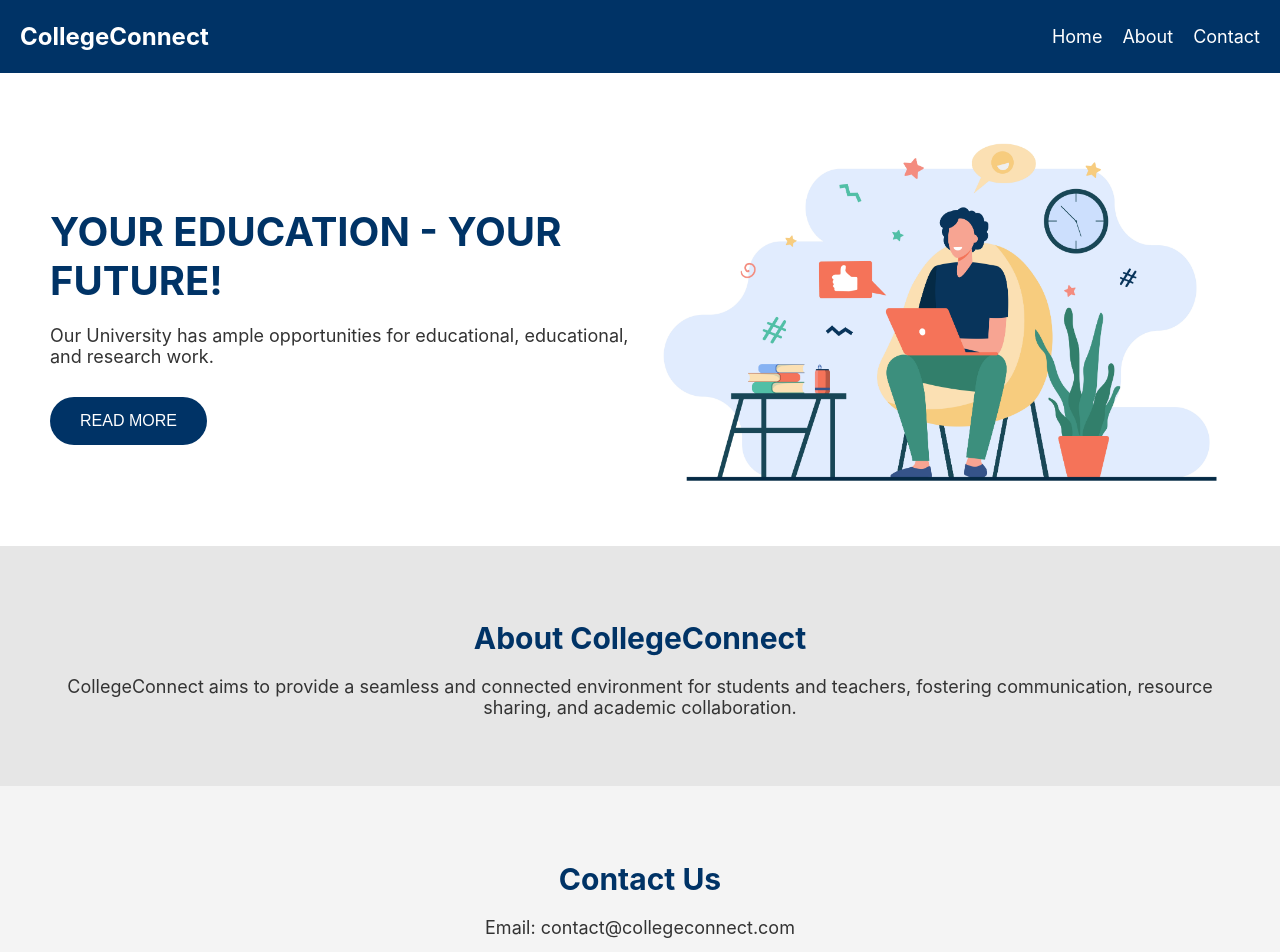
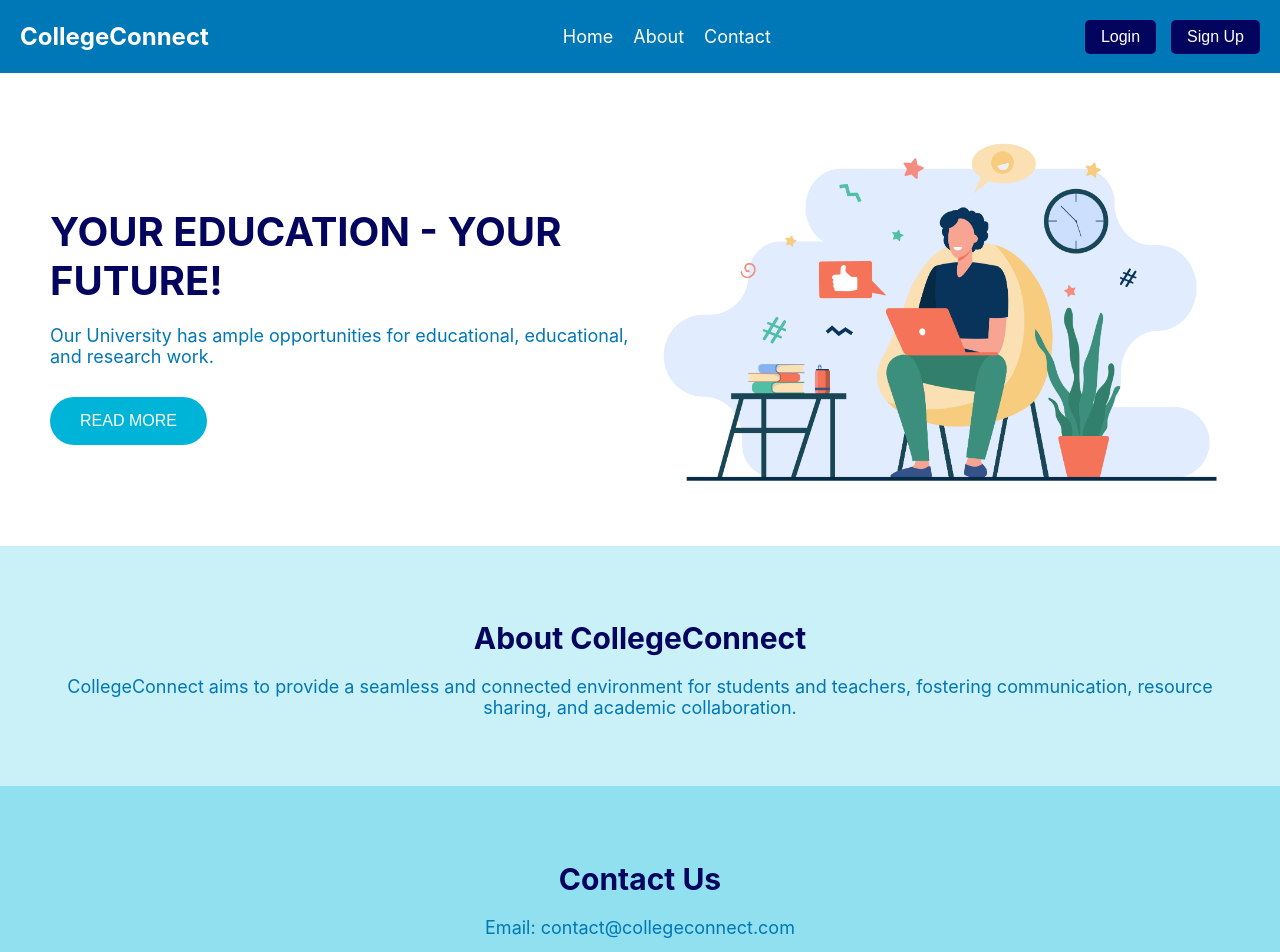
Before and after one commit to Abhinav359810/CollegeConnect, a React (Create React App) app: page / in a window 1280 px wide. Shown: the top 952 px of the page. Built offline with nearby package versions, Linux system fonts and the light colour scheme.

Commit message:
updatefrontend

```diff
--- a/src/App.css
+++ b/src/App.css
@@ -1,3 +1,11 @@
+:root {
+  --federal-blue: #03045eff;
+  --honolulu-blue: #0077b6ff;
+  --pacific-cyan: #00b4d8ff;
+  --non-photo-blue: #90e0efff;
+  --light-cyan: #caf0f8ff;
+}
+
 .App {
   text-align: center;
 }
--- a/src/components/CSS/About.css
+++ b/src/components/CSS/About.css
@@ -1,16 +1,16 @@
 .about {
   padding: 50px;
-    background-color: #e6e6e6;
+  background-color: var(--light-cyan); /* Updated background color */
   text-align: center;
 }
 
 .about h2 {
-    color: #003366;
+  color: var(--federal-blue); /* Updated heading color */
   font-size: 30px;
   margin-bottom: 20px;
 }
 
 .about p {
   font-size: 18px;
-    color: #333;
+  color: var(--honolulu-blue); /* Updated paragraph text color */
 }
--- a/src/components/CSS/Contact.css
+++ b/src/components/CSS/Contact.css
@@ -1,21 +1,21 @@
 .contact {
   padding: 50px;
-    background-color: #f4f4f4;
+  background-color: var(--non-photo-blue); /* Updated background color */
   text-align: center;
 }
 
 .contact h2 {
-    color: #003366;
+  color: var(--federal-blue); /* Updated heading color */
   font-size: 30px;
   margin-bottom: 20px;
 }
 
 .contact p {
   font-size: 18px;
-    color: #333;
+  color: var(--honolulu-blue); /* Updated paragraph text color */
 }
 
 footer p {
   margin-top: 50px;
-    color: #666;
+  color: var(--pacific-cyan); /* Updated footer text color */
 }
--- a/src/components/CSS/Header.css
+++ b/src/components/CSS/Header.css
@@ -1,5 +1,5 @@
 .header {
-  background-color: #003366;
+  background-color: var(--honolulu-blue);
   padding: 10px 20px;
   display: flex;
   justify-content: space-between;
@@ -12,10 +12,12 @@
   font-weight: bold;
 }
 
+/* Move the nav links to the left */
 .nav-links {
   list-style: none;
   display: flex;
   gap: 20px;
+  margin-left: auto; /* Push the nav links to the left */
 }
 
 .nav-links a {
@@ -27,3 +29,24 @@
 .nav-links a:hover {
   text-decoration: underline;
 }
+
+/* Style for the login and signup buttons */
+.auth-buttons {
+  margin-left: auto;
+  display: flex;
+  gap: 15px;
+}
+
+.auth-buttons .btn {
+  background-color: var(--federal-blue);
+  color: white;
+  padding: 8px 16px;
+  border: none;
+  border-radius: 5px;
+  cursor: pointer;
+  font-size: 16px;
+}
+
+.auth-buttons .btn:hover {
+  background-color: var(--pacific-cyan);
+}
--- a/src/components/CSS/Home.css
+++ b/src/components/CSS/Home.css
@@ -2,7 +2,7 @@
   display: flex;
   align-items: center;
   padding: 50px;
-  background-color: #ffffff;
+  background-color: white; /* Updated background color */
 }
 
 .content {
@@ -12,29 +12,30 @@
 }
 
 .home h1 {
-  color: #003366;
+  color: var(--federal-blue); /* Updated heading color */
   font-size: 40px;
   margin-bottom: 20px;
 }
 
 .home p {
   font-size: 18px;
-  color: #333;
+  color: var(--honolulu-blue); /* Updated paragraph text color */
   margin-bottom: 30px;
 }
 
 .read-more {
-  background-color: #003366;
+  background-color: var(--pacific-cyan); /* Updated button background color */
   color: white;
   padding: 15px 30px;
   border: none;
   cursor: pointer;
   font-size: 16px;
   border-radius: 25px;
+  transition: background-color 0.3s ease; /* Added transition for hover effect */
 }
 
 .read-more:hover {
-  background-color: #002244;
+  background-color: var(--non-photo-blue); /* Updated hover color */
 }
 
 .image-container {
--- a/src/components/Header.js
+++ b/src/components/Header.js
@@ -3,14 +3,22 @@ import './CSS/Header.css';
 
 function Header() {
   return (
-    <nav className="header">
+    <header className="header">
       <div className="logo">CollegeConnect</div>
+
+      {/* Move the nav-links to the left */}
       <ul className="nav-links">
         <li><a href="#home">Home</a></li>
         <li><a href="#about">About</a></li>
         <li><a href="#contact">Contact</a></li>
       </ul>
-    </nav>
+
+      {/* Auth buttons on the right */}
+      <div className="auth-buttons">
+        <button className="btn">Login</button>
+        <button className="btn">Sign Up</button>
+      </div>
+    </header>
   );
 }
 
```
Lines whose indentation alone changed are shown as unchanged.
